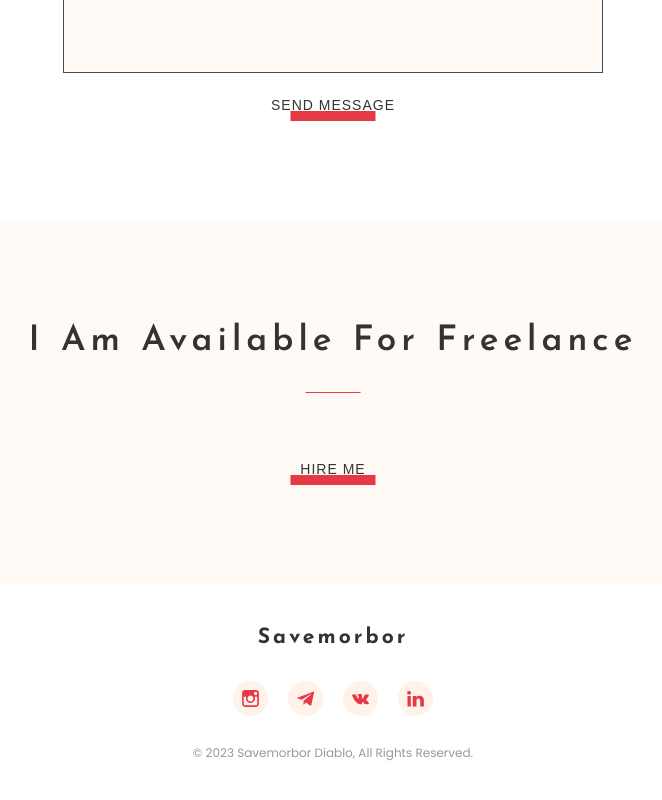
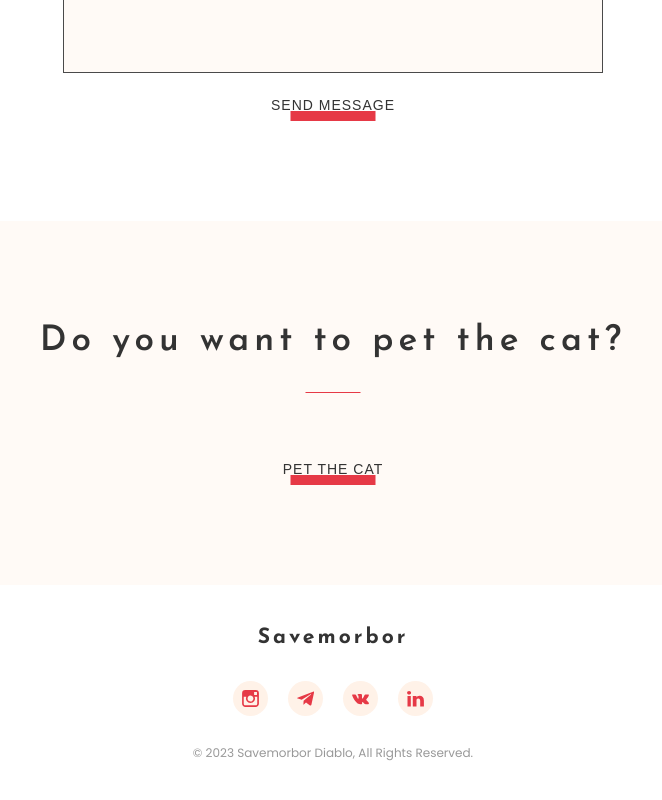
Before and after one commit to Yelkira/StyledPortfolio, a React app: page / in a window 1280 px wide. Shown: the part 3750-4550 px from the top of the page, without its empty margins (307-969 px from the left). Built offline with nearby package versions, Linux system fonts and the light colour scheme.

Commit message:
feat: changes in slogan section

```diff
--- a/src/layout/sections/slogan/Slogan.tsx
+++ b/src/layout/sections/slogan/Slogan.tsx
@@ -1,4 +1,5 @@
 import React from 'react';
+import {toast} from "react-toastify";
 import styled from "styled-components";
 import {Button} from "../../../components/button/Button";
 import {Container} from "../../../components/Container";
@@ -6,12 +7,15 @@ import {FlexContainer} from "../../../components/FlexContainer";
 import {SectionTitle} from "../../../components/SectionTitle";
 
 export const Slogan = () => {
+    const petHandler = () => {
+        toast('🐈Meow!🐈')
+    }
     return (
         <StyledSlogan>
             <Container>
                 <FlexContainer direction={'column'} justify={'center'} align={'center'}>
-                    <SectionTitle>I Am Available For Freelance</SectionTitle>
-                    <Button>Hire me</Button>
+                    <SectionTitle>Do you want to pet the cat?</SectionTitle>
+                    <Button onClick={petHandler}>Pet the cat</Button>
                 </FlexContainer>
             </Container>
         </StyledSlogan>
```
